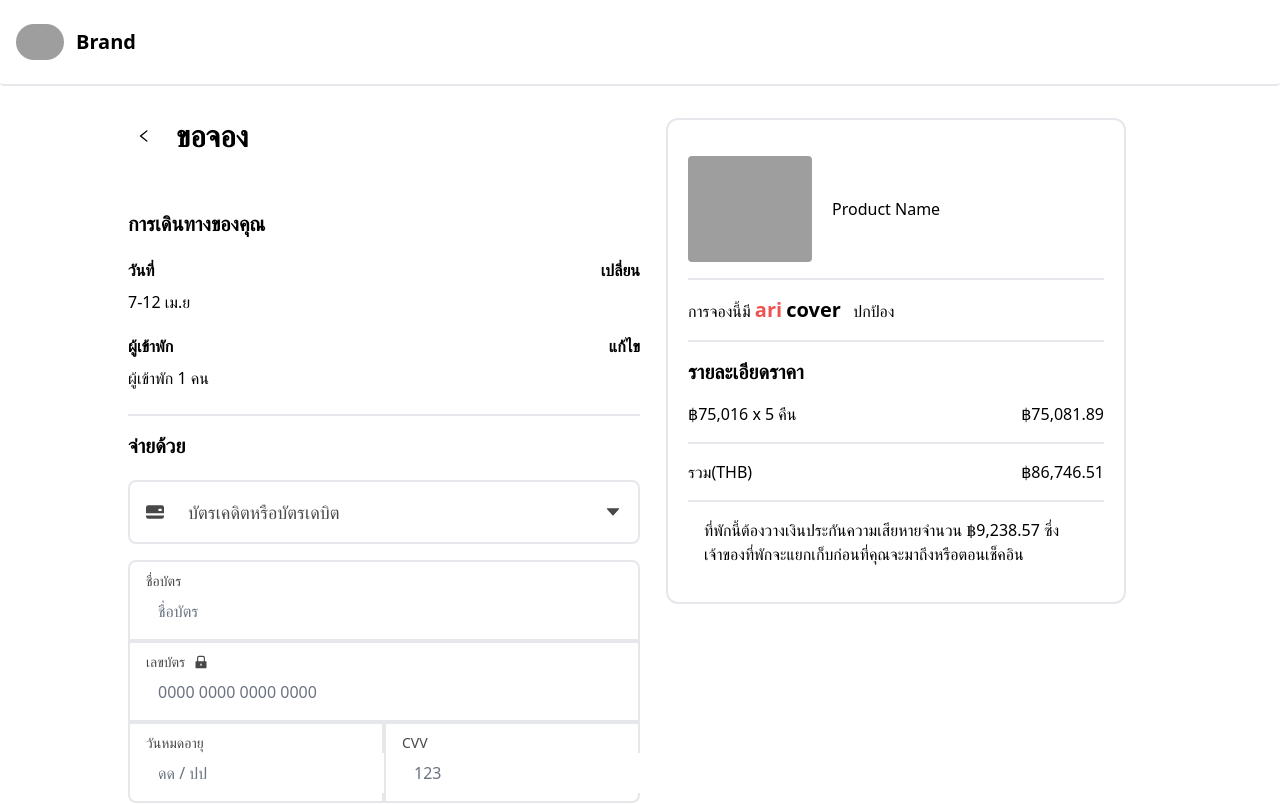
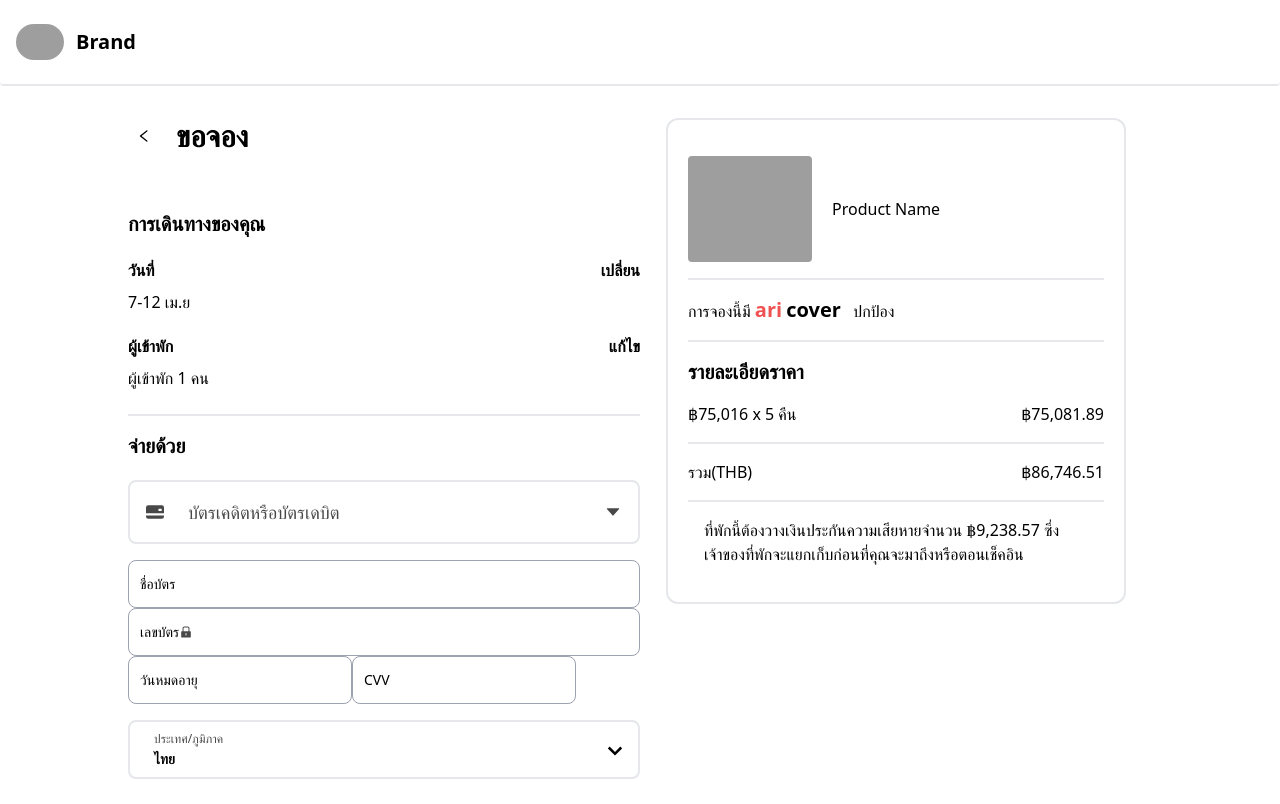
Before and after one commit to Thanapon13/ProjectBooking-frontEnd, a React (Create React App) app in the folder projectsellreserve/: page /paymentbooking in a window 1280 px wide. Shown: the top 804 px of the page. Built offline with nearby package versions, Linux system fonts and the light colour scheme; grey boxes are pictures that could not be loaded.

Commit message:
add register

```diff
--- a/projectsellreserve/package.json
+++ b/projectsellreserve/package.json
@@ -15,6 +15,7 @@
     "flowbite": "^1.6.4",
     "flowbite-datepicker": "^1.2.2",
     "flowbite-react": "^0.4.2",
+    "joi": "^17.9.1",
     "react": "^18.2.0",
     "react-dom": "^18.2.0",
     "react-icons": "^4.8.0",
--- /dev/null
+++ b/projectsellreserve/src/components/Input.js
@@ -0,0 +1,27 @@
+import "flowbite";
+
+export default function Input({
+  type,
+  placeholder,
+  name,
+  value,
+  onChange,
+  error
+}) {
+  return (
+    <>
+      <input
+        type={type || "text"}
+        id="email"
+        className={`bg-gray-50 border border-gray-300 text-gray-900 text-sm rounded-lg focus:ring-blue-500 focus:border-blue-500 block w-full p-2.5 dark:bg-gray-600 dark:border-gray-500 dark:placeholder-gray-400 dark:text-white ${
+          error ? "border-red-600" : ""
+        }`}
+        placeholder={placeholder}
+        name={name}
+        value={value}
+        onChange={onChange}
+      />
+      {error && <div className="text-red-600 text-[12px]">{error}</div>}
+    </>
+  );
+}
--- a/projectsellreserve/src/components/payment/CardPayMentOmise.js
+++ b/projectsellreserve/src/components/payment/CardPayMentOmise.js
@@ -51,58 +51,75 @@ export default function CardPayMentOmise() {
       <DropdownCreditCard />
       <div className="mb-4">
         {/* Container Top */}
-        <div className="py-2 border-2 rounded-t-lg">
-          <div className="flex justify-start items-center ml-4">
-            <p className="text-[#484848] text-[14px]">ชื่อบัตร</p>
-          </div>
+
+        <div class="relative">
           <input
             type="text"
-            className="ml-4 border-none focus:outline-none focus:ring-0"
+            id="outlined_success"
+            aria-describedby="outlined_success_help"
+            class="block px-2.5 pb-2.5 pt-4 w-full text-sm text-gray-900 bg-transparent rounded-lg border-1 border-gray-400 appearance-none dark:text-white  focus:outline-none focus:ring-0 focus:border-gray-400 peer"
             placeholder="ชื่อบัตร"
-          />
+          />{" "}
+          <label
+            for="outlined_success"
+            class="absolute text-sm text-black dark:text-black duration-300 transform -translate-y-4 scale-75 top-2 z-10 origin-[0] bg-white dark:bg-gray-900 px-2 peer-focus:px-2 peer-placeholder-shown:scale-100 peer-placeholder-shown:-translate-y-1/2 peer-placeholder-shown:top-1/2 peer-focus:top-2 peer-focus:scale-75 peer-focus:-translate-y-4 left-1"
+          >
+            ชื่อบัตร
+          </label>
         </div>
 
-        {/* Container Center */}
-        <div className="py-2 border-2">
-          <div className="flex justify-start items-center ml-4 gap-2">
-            <p className="text-[#484848] text-[14px]">เลขบัตร</p>
+        <div class="relative">
+          <input
+            type="text"
+            id="outlined_success"
+            aria-describedby="outlined_success_help"
+            class="block px-2.5 pb-2.5 pt-4 w-full text-sm text-gray-900 bg-transparent rounded-lg border-1 border-gray-400 appearance-none dark:text-white  focus:outline-none focus:ring-0 focus:border-gray-400 peer"
+            placeholder="0000 "
+          />{" "}
+          <label
+            for="outlined_success"
+            class="flex justify-start items-center absolute text-sm text-black dark:text-black duration-300 transform -translate-y-4 scale-75 top-2 z-10 origin-[0] bg-white dark:bg-gray-900 px-2 peer-focus:px-2 peer-placeholder-shown:scale-100 peer-placeholder-shown:-translate-y-1/2 peer-placeholder-shown:top-1/2 peer-focus:top-2 peer-focus:scale-75 peer-focus:-translate-y-4 left-1"
+          >
+            เลขบัตร{" "}
             <i className="text-[#484848]">
               <AiFillLock />
             </i>
-          </div>
-          <input
-            type="text"
-            className="ml-4 border-none focus:outline-none focus:ring-0"
-            placeholder="0000 0000 0000 0000"
-          />
+          </label>
         </div>
 
-        {/* Container Bottom */}
         <div className="flex">
-          {/* Box left */}
-
-          <div className="py-2 w-2/4 border-2 rounded-bl-lg">
-            <div className="flex justify-start items-center ml-4">
-              <p className="text-[#484848] text-[14px]">วันหมดอายุ</p>
-            </div>
+          {/* Box Left
+           */}
+          <div class="relative">
             <input
-              placeholder="ดด / ปป"
               type="text"
-              className="ml-4 border-none focus:outline-none focus:ring-0"
-            />
+              id="outlined_success"
+              aria-describedby="outlined_success_help"
+              class="block px-2.5 pb-2.5 pt-4 w-full text-sm text-gray-900 bg-transparent rounded-lg border-1 border-gray-400 appearance-none dark:text-white  focus:outline-none focus:ring-0 focus:border-gray-400 peer"
+              placeholder="ดด / ปป "
+            />{" "}
+            <label
+              for="outlined_success"
+              class="absolute text-sm text-black dark:text-black duration-300 transform -translate-y-4 scale-75 top-2 z-10 origin-[0] bg-white dark:bg-gray-900 px-2 peer-focus:px-2 peer-placeholder-shown:scale-100 peer-placeholder-shown:-translate-y-1/2 peer-placeholder-shown:top-1/2 peer-focus:top-2 peer-focus:scale-75 peer-focus:-translate-y-4 left-1"
+            >
+              วันหมดอายุ
+            </label>
           </div>
-
           {/* Box Right */}
-
-          <div className="py-2 w-2/4 border-2 rounded-br-lg">
-            <div className="flex justify-start items-center ml-4">
-              <p className="text-[#484848] text-[14px]">CVV</p>
-            </div>
+          <div class="relative">
             <input
-              placeholder="123"
-              type="password"
-              className="ml-4 border-none focus:outline-none focus:ring-0"
-            />
+              type="text"
+              id="outlined_success"
+              aria-describedby="outlined_success_help"
+              class="block px-2.5 pb-2.5 pt-4 w-full text-sm text-gray-900 bg-transparent rounded-lg border-1 border-gray-400 appearance-none dark:text-white  focus:outline-none focus:ring-0 focus:border-gray-400 peer"
+              placeholder="123 "
+            />{" "}
+            <label
+              for="outlined_success"
+              class="absolute text-sm text-black dark:text-black duration-300 transform -translate-y-4 scale-75 top-2 z-10 origin-[0] bg-white dark:bg-gray-900 px-2 peer-focus:px-2 peer-placeholder-shown:scale-100 peer-placeholder-shown:-translate-y-1/2 peer-placeholder-shown:top-1/2 peer-focus:top-2 peer-focus:scale-75 peer-focus:-translate-y-4 left-1"
+            >
+              CVV
+            </label>
           </div>
         </div>
 
--- a/projectsellreserve/src/features/auth/RegisterForm.js
+++ b/projectsellreserve/src/features/auth/RegisterForm.js
@@ -1,6 +1,40 @@
+import { useState } from "react";
+import Input from "../../components/Input";
+import validateRegister from "../../validators/validate-register";
+
+const initiaInput = {
+  firstName: "",
+  lastName: "",
+  email: "",
+  password: "",
+  confirmPassword: ""
+};
+
 export default function RegisterForm() {
+  const [input, setInput] = useState(initiaInput);
+  const [error, setError] = useState({});
+
+  const handleChangeInput = e => {
+    setInput({ ...input, [e.target.name]: e.target.value });
+  };
+
+  const handleSubmitForm = e => {
+    e.preventDefault();
+    const result = validateRegister(input);
+    if (result) {
+      setError(result);
+    } else {
+      setError({});
+    }
+  };
+
   return (
-    <form className="space-y-6" action="#" autoComplete="off">
+    <form
+      className="space-y-6"
+      action="#"
+      autoComplete="off"
+      onSubmit={handleSubmitForm}
+    >
       <div>
         <label
           htmlFor="email"
@@ -8,13 +42,13 @@ export default function RegisterForm() {
         >
           ชื่อ
         </label>
-        <input
-          type="text"
-          name="email"
-          id="email"
-          className="bg-gray-50 border border-gray-300 text-gray-900 text-sm rounded-lg focus:ring-blue-500 focus:border-blue-500 block w-full p-2.5 dark:bg-gray-600 dark:border-gray-500 dark:placeholder-gray-400 dark:text-white"
-          placeholder="ชื่อ"
-          required
+
+        <Input
+          placeholder="First name"
+          name="firstName"
+          value={input.firstName}
+          onChange={handleChangeInput}
+          error={error.firstName}
         />
       </div>
       <div>
@@ -24,13 +58,13 @@ export default function RegisterForm() {
         >
           นามสกุล
         </label>
-        <input
-          type="text"
-          name="email"
-          id="email"
-          className="bg-gray-50 border border-gray-300 text-gray-900 text-sm rounded-lg focus:ring-blue-500 focus:border-blue-500 block w-full p-2.5 dark:bg-gray-600 dark:border-gray-500 dark:placeholder-gray-400 dark:text-white"
-          placeholder="นามสกุล"
-          required
+
+        <Input
+          placeholder="Last name"
+          name="lastName"
+          value={input.lastName}
+          onChange={handleChangeInput}
+          error={error.lastName}
         />
       </div>
       <div>
@@ -40,13 +74,13 @@ export default function RegisterForm() {
         >
           อีเมล
         </label>
-        <input
-          type="email"
+
+        <Input
+          placeholder="Email"
           name="email"
-          id="email"
-          className="bg-gray-50 border border-gray-300 text-gray-900 text-sm rounded-lg focus:ring-blue-500 focus:border-blue-500 block w-full p-2.5 dark:bg-gray-600 dark:border-gray-500 dark:placeholder-gray-400 dark:text-white"
-          placeholder="อีเมล"
-          required
+          value={input.email}
+          onChange={handleChangeInput}
+          error={error.email}
         />
       </div>
       <div>
@@ -56,13 +90,14 @@ export default function RegisterForm() {
         >
           รหัสผ่าน
         </label>
-        <input
+
+        <Input
           type="password"
+          placeholder="Password"
           name="password"
-          id="password"
-          placeholder="รหัสผ่าน"
-          className="bg-gray-50 border border-gray-300 text-gray-900 text-sm rounded-lg focus:ring-blue-500 focus:border-blue-500 block w-full p-2.5 dark:bg-gray-600 dark:border-gray-500 dark:placeholder-gray-400 dark:text-white"
-          required
+          value={input.password}
+          onChange={handleChangeInput}
+          error={error.password}
         />
       </div>
       <div>
@@ -72,13 +107,14 @@ export default function RegisterForm() {
         >
           ยืนยันรหัสผ่าน
         </label>
-        <input
+
+        <Input
           type="password"
-          name="password"
-          id="password"
-          placeholder="ยืนยันรหัสผ่าน"
-          className="bg-gray-50 border border-gray-300 text-gray-900 text-sm rounded-lg focus:ring-blue-500 focus:border-blue-500 block w-full p-2.5 dark:bg-gray-600 dark:border-gray-500 dark:placeholder-gray-400 dark:text-white"
-          required
+          placeholder="Confirm Password"
+          name="confirmPassword"
+          value={input.confirmPassword}
+          onChange={handleChangeInput}
+          error={error.confirmPassword}
         />
       </div>
       <button
--- /dev/null
+++ b/projectsellreserve/src/validators/validate-register.js
@@ -0,0 +1,44 @@
+import Joi from "joi";
+
+const registerSchema = Joi.object({
+  firstName: Joi.string().trim().required().messages({
+    "string.empty": "first name is required"
+  }),
+
+  lastName: Joi.string().trim().required().messages({
+    "string.empty": "last name is required"
+  }),
+  email: Joi.string().email({ tlds: false }).required().messages({
+    "string.empty": "email is required",
+    "string.email": "email must be a valid email"
+  }),
+  password: Joi.string().alphanum().min(6).required().trim().messages({
+    "string.empty": "password is required",
+    "string.alphanum": "password must contain number or alphabet",
+    "string.min": "password must have at least 6 characters"
+  }),
+  confirmPassword: Joi.string()
+    .valid(Joi.ref("password"))
+    .required()
+    .trim()
+    .messages({
+      "any.only": "password and confirm password did not match",
+      "string.empty": "confirm password is required"
+    })
+});
+
+const validateRegister = input => {
+  const { error } = registerSchema.validate(input, {
+    abortEarly: false
+  });
+
+  if (error) {
+    const result = error.details.reduce((acc, el) => {
+      acc[el.path[0]] = el.message;
+      return acc;
+    }, {});
+    return result;
+  }
+};
+
+export default validateRegister;
```
Also changed, not shown: 1 other file (tests, documents, lock files or other folders).
